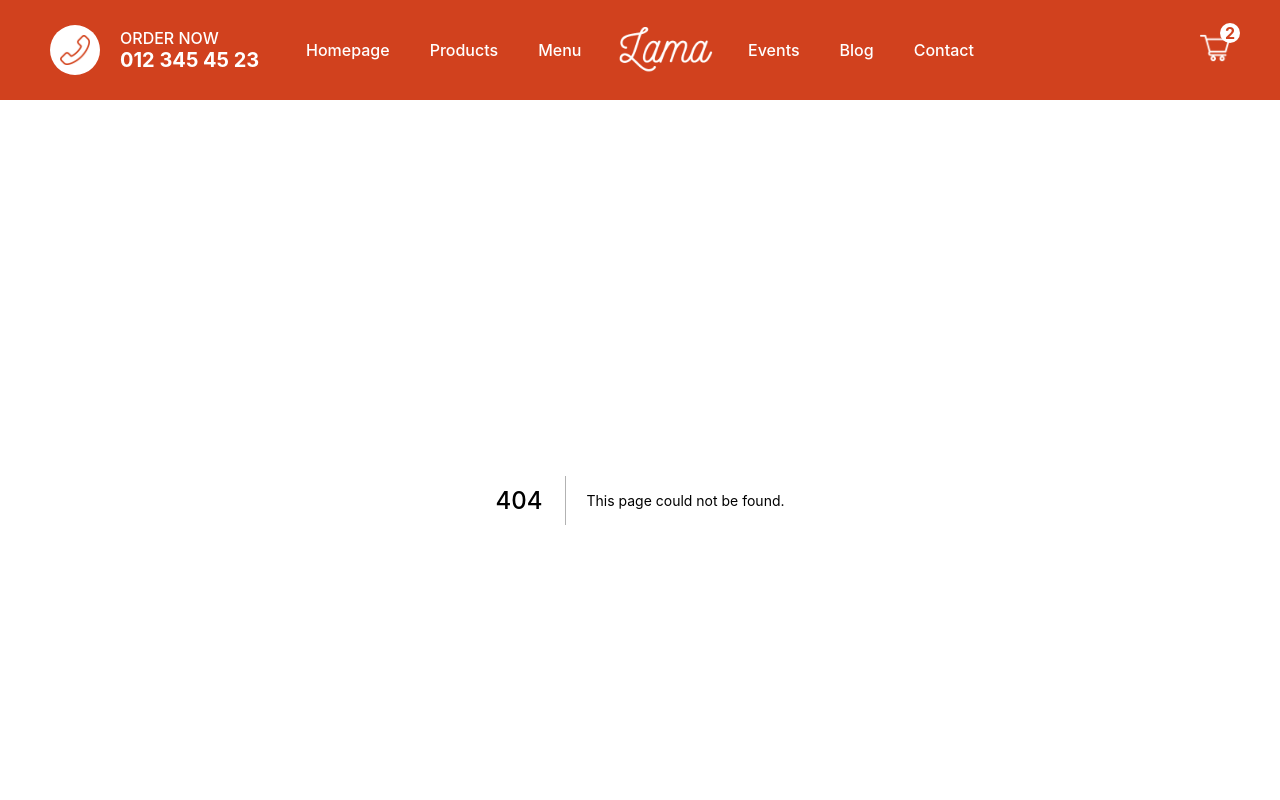
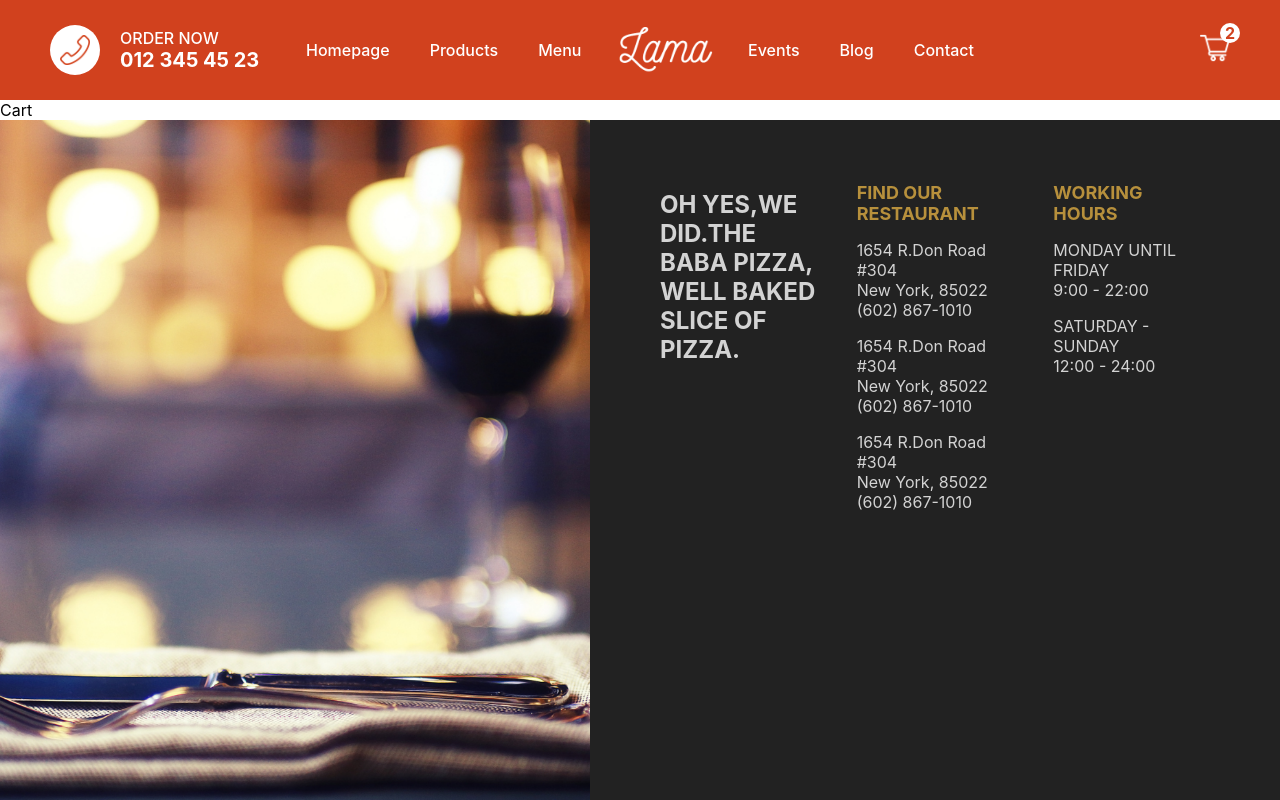
Before and after one commit to elcinp/nextjs-foodOrderingApp, a Next.js app: page /Cart in a window 1280 px wide. Before the commit this address had no page. Shown: the top 800 px of the page. Built offline with nearby package versions, Linux system fonts and the light colour scheme.

Commit message:
Cart page created

```diff
--- /dev/null
+++ b/pages/Cart.js
@@ -0,0 +1,10 @@
+import styles from "../styles/Cart.module.css"
+import Image from 'next/image'
+
+const Cart = () => {
+  return (
+    <div className={styles.container}>Cart</div>
+  )
+}
+
+export default Cart
```
Also changed, not shown: styles/Cart.module.css (added).
